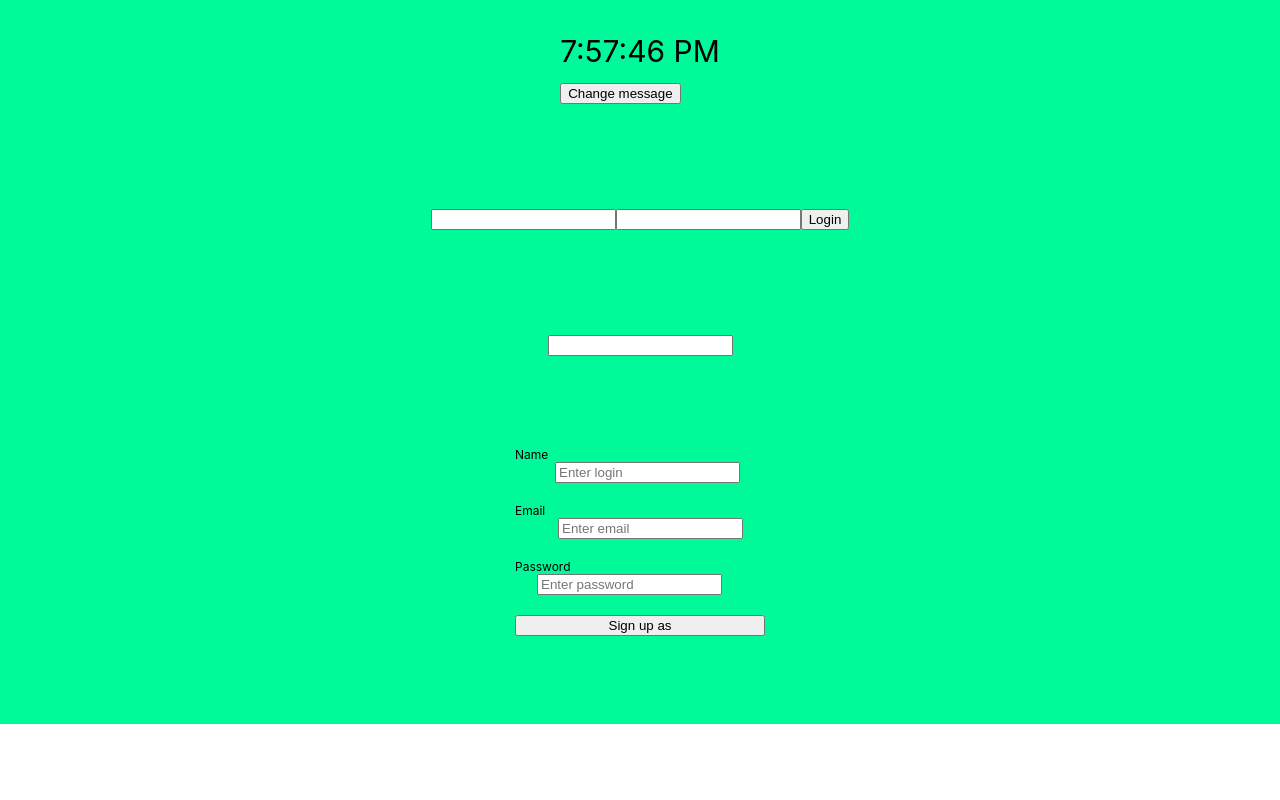
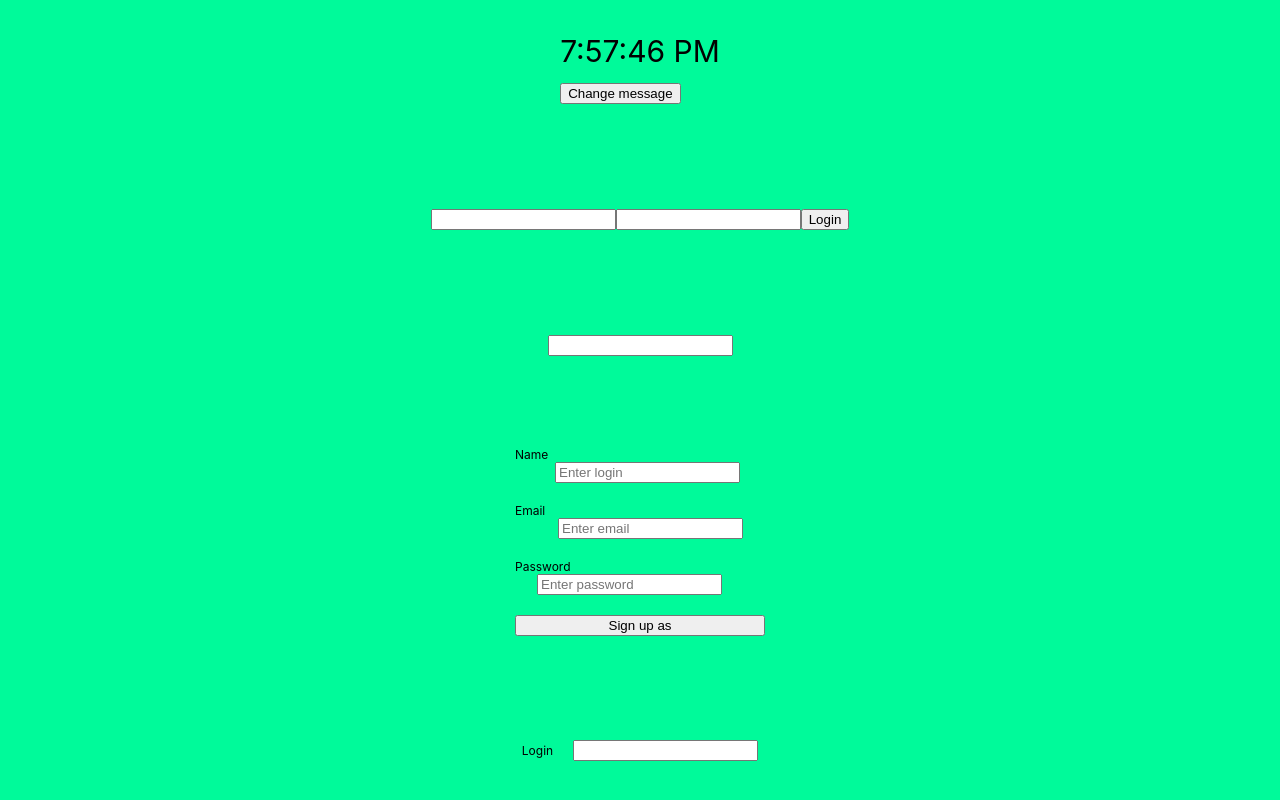
Before and after one commit to VictorSelischev/react-49-conspect, a React (Create React App) app: page / in a window 1280 px wide. Shown: the part 933-1733 px from the top of the page. Before the commit the page ends 1657 px from the top, so only its background shows below. Built offline with nearby package versions, Linux system fonts and the light colour scheme.

Commit message:
Присваивает id элементам формы

```diff
--- a/src/App.jsx
+++ b/src/App.jsx
@@ -8,6 +8,7 @@ import { AppButton } from './components/AppButton/AppButton';
 import { LoginForm } from './components/LoginForm/LoginForm';
 import { AppForm } from './components/AppForm/AppForm';
 import { SignUpForm } from './components/SignUpForm/SignUpForm';
+import { FormId } from './components/FormId/FormId';
 
 export const App = () => {
   return (
@@ -36,6 +37,7 @@ export const App = () => {
       <LoginForm onSubmit={values => console.log(values)} />
       <AppForm />
       <SignUpForm onSubmit={values => console.log(values)} />
+      <FormId />
     </div>
   );
 };
--- /dev/null
+++ b/src/components/FormId/FormId.jsx
@@ -0,0 +1,18 @@
+// Можно использовать любой пакет для генерации уникальных строк
+import { nanoid } from "nanoid";
+import { Component } from 'react';
+
+class FormId extends Component {
+  loginInputId = nanoid();
+
+  render() {
+    return (
+      <form className="section">
+        <label htmlFor={this.loginInputId} style={{fontSize: "12px", paddingRight: "20px"}}>Login</label>
+        <input type="text" name="login" id={this.loginInputId} />
+      </form>
+    );
+  }
+}
+
+export { FormId };
```
Also changed, not shown: src/components/FormId/FormId.module.css (added).
